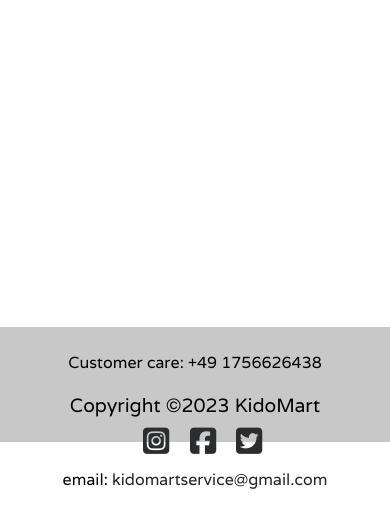
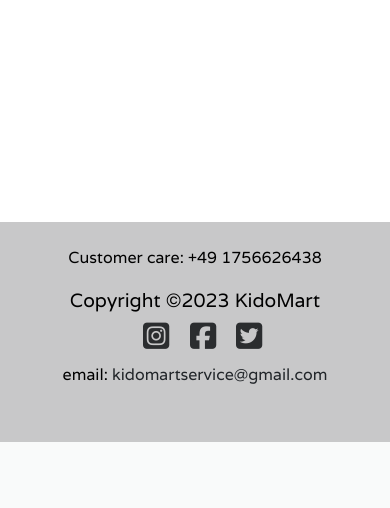
Before and after one commit to samuelandersoncodes/kidomart, a Django app: page /cart/ in a window 390 px wide. Shown: the part 402-910 px from the top of the page. After the commit the page ends 844 px from the top, so only its background shows below. Run offline with Django 3.2, Linux system fonts and the light colour scheme; data that the repository does not hold is empty; some libraries are stand-ins or nearby versions; some web fonts are replaced.

Commit message:
style: Style footer for responsiveness

```diff
--- a/static/css/base.css
+++ b/static/css/base.css
@@ -276,6 +276,10 @@ label:hover~input:checked~label {
         min-height: 11.3rem;
     }
 
+    .footer {
+        height: 140px;
+    }
+
 }
 
 @media (max-width: 767px) {
@@ -311,6 +315,10 @@ label:hover~input:checked~label {
 
     .checkout-details-headings {
         display: none;
+    }
+
+    .footer {
+        height: 220px;
     }
 
 }
```
